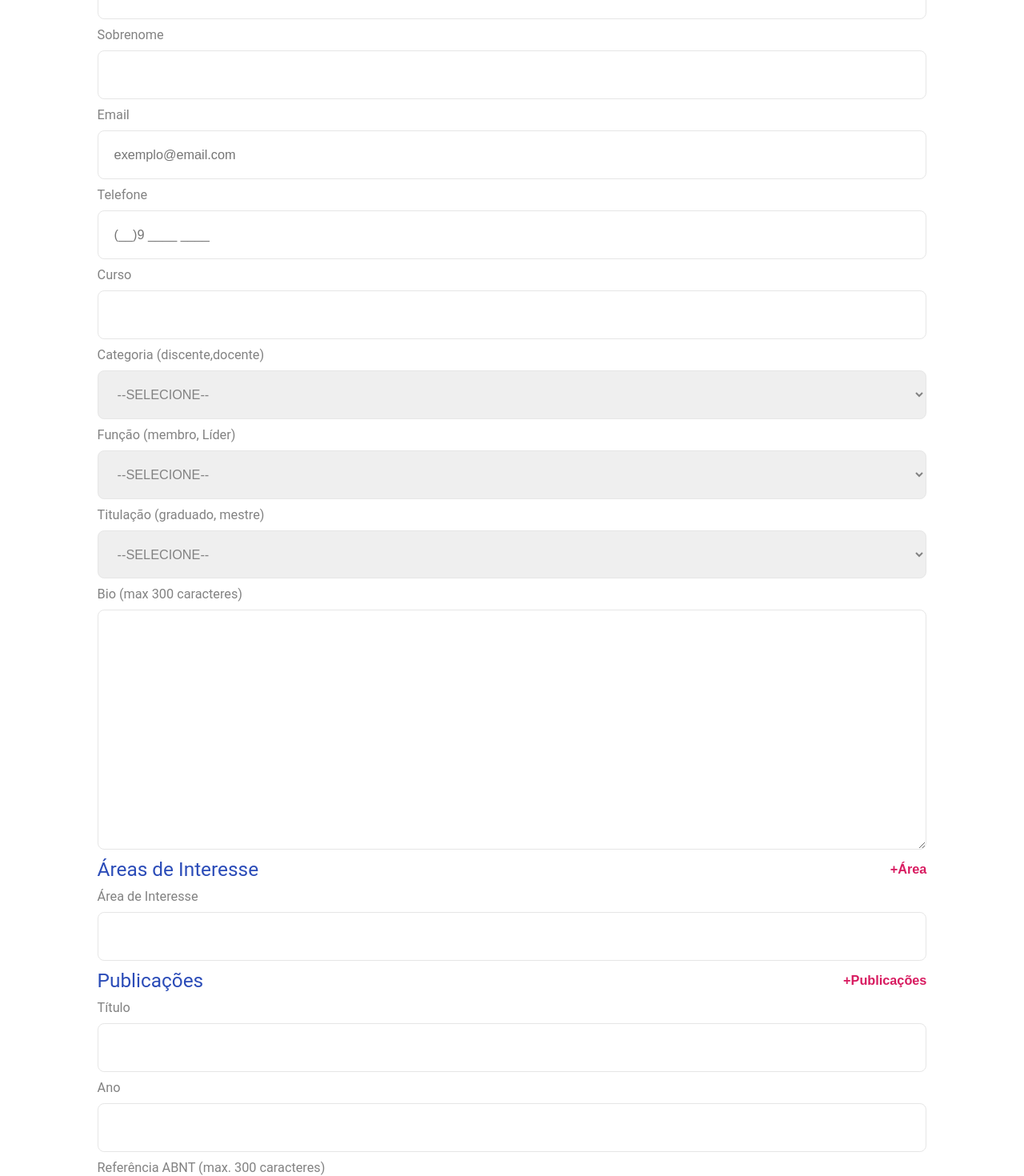
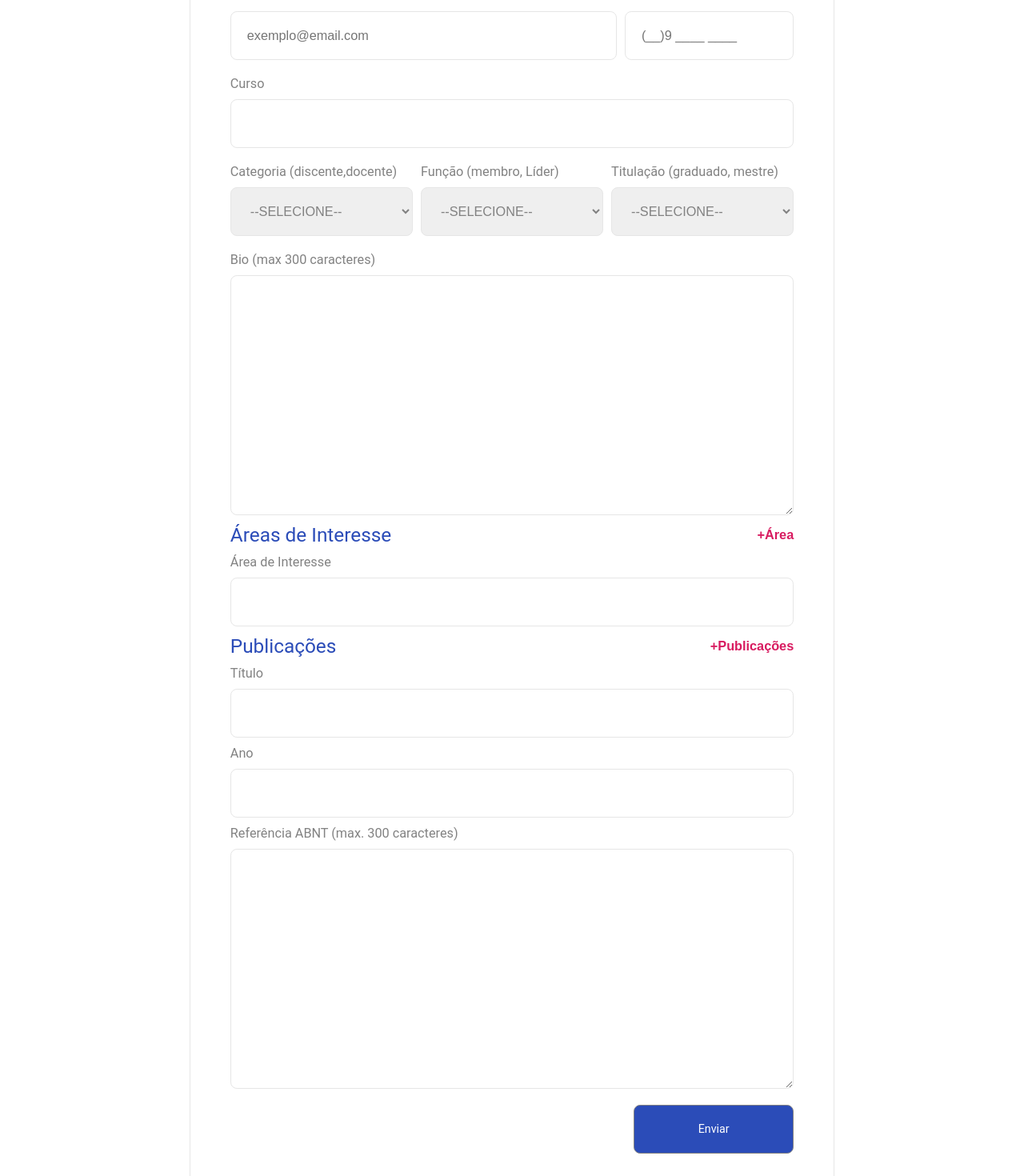
Before and after one commit to DiegoOlive/LIS-lab, a React (Create React App) app: page /signup in a window 1280 px wide. Shown: the part 660-2130 px from the top of the page at 80% size. Built offline with nearby package versions, Linux system fonts and the light colour scheme.

Commit message:
aula 29-versão desktop

```diff
--- a/src/components/Input/index.tsx
+++ b/src/components/Input/index.tsx
@@ -6,7 +6,8 @@
 //flex-direction: column;
 //margin: 10px 0;
 //agora é importado de inputStyles
-const InputContainer = styled.div`
+//const InputContainer = styled.div`
+export const InputContainer = styled.div`
     ${ContainerStyles}
 `
 
--- a/src/components/Select/index.tsx
+++ b/src/components/Select/index.tsx
@@ -2,7 +2,8 @@
 import styled from 'styled-components';
 import { ContainerStyles, InputStyles, LabelStyles } from '../inputStyles';
 
-const SelectContainer = styled.div`
+//const SelectContainer = styled.div`
+export const SelectContainer = styled.div`
     ${ContainerStyles}
 `
 
--- /dev/null
+++ b/src/components/SubmitButton/index.tsx
@@ -0,0 +1,25 @@
+import styled from 'styled-components';
+
+const SubmitButton = styled.button`
+    margin: 10px auto;
+    display: flex;
+    background-color: var(--primaria);
+    width: 90%;
+    height: 6rem;
+    border: 1px solid var(--cinza);
+    justify-content: center;
+    align-items: center;
+    color: var(--branco);
+    text-decoration: none;
+    font-family: 'Roboto', sans-serif;
+    font-size: 1.4rem;
+    border-radius: 0.8rem;
+    margin-bottom: 20px;
+
+    @media (min-width: 768px){
+        margin-right: 0px;
+        width: 200px;
+    }
+`
+
+export default SubmitButton;
--- a/src/pages/CriarConta/index.tsx
+++ b/src/pages/CriarConta/index.tsx
@@ -2,10 +2,10 @@
 import styled from 'styled-components';
 import PageTemplate from '../PageTemplate';
 import criarContaImg from '../../assets/images/CriarConta/criarConta.svg';
-import Input from '../../components/Input';
-import Select from '../../components/Select';
+import Input, {InputContainer} from '../../components/Input';
+import Select, {SelectContainer} from '../../components/Select';
 import TextArea from '../../components/TextArea';
-
+import SubmitButton from '../../components/SubmitButton';
 
 //toda pag possui um pag template
 //pagtemplate defini cabeçalho e rodape
@@ -18,6 +18,13 @@
     font-family: 'Roboto', sans-serif;
     margin: 50px auto;
     width: 90%;
+    min-width: 768px;
+    @media (min-width: 768px){
+        border: 1px solid var(--bordas);
+        padding: 50px;
+        border-radius: 0.8rem;
+        width: 70%;
+    }
 
 `
 
@@ -32,7 +39,9 @@
 `
 
 const NameContainer = styled.div`
-
+    @media (min-width: 768px){
+        display: flex;
+    }
 `
 
 const Photo = styled.div`
@@ -41,17 +50,58 @@
     background-color: var(--bordas);
     border-radius: 50%;
     margin-top: 20px;
+
+    @media (min-width: 768px){
+        flex-shrink: 0;
+        margin-right: 10px;
+    }
 `
 
 const Name = styled.div`
+    @media (min-width: 768px){
+        display: flex;
+        width: 100%;
+        align-items: center;
 
+        ${InputContainer}{
+            width: 100%;
+        }
+        ${InputContainer} + ${InputContainer}{
+            margin-left: 10px;
+            width: 100%;
+        }
+    }
 `
 
 const Contato = styled.div`
+    @media (min-width: 768px){
+        display: flex;
+        width: 100%;
 
+        ${InputContainer}{
+            width: 100%;
+        }
+        ${InputContainer} +${InputContainer}{
+            width: 30%;
+            margin-left: 10px;
+        }
+    }
 `
 
 const Property = styled.div`
+    @media (min-width: 768px){
+        display: flex;
+        justify-content: space-between;
+        width: 100%;
+    }
+
+    ${SelectContainer}{
+        width: 100%;
+    }
+
+    ${SelectContainer}+${SelectContainer}{
+        margin-left: 10px;
+    }
 
 `
 
@@ -153,6 +203,7 @@
                     </TitleContainer>
                     <TextArea name="publication_reference" label="Referência ABNT (max. 300 caracteres)"/>
                 </FieldSet>
+                <SubmitButton>Enviar</SubmitButton>
             </Form>
         </PageTemplate>
     );
```
